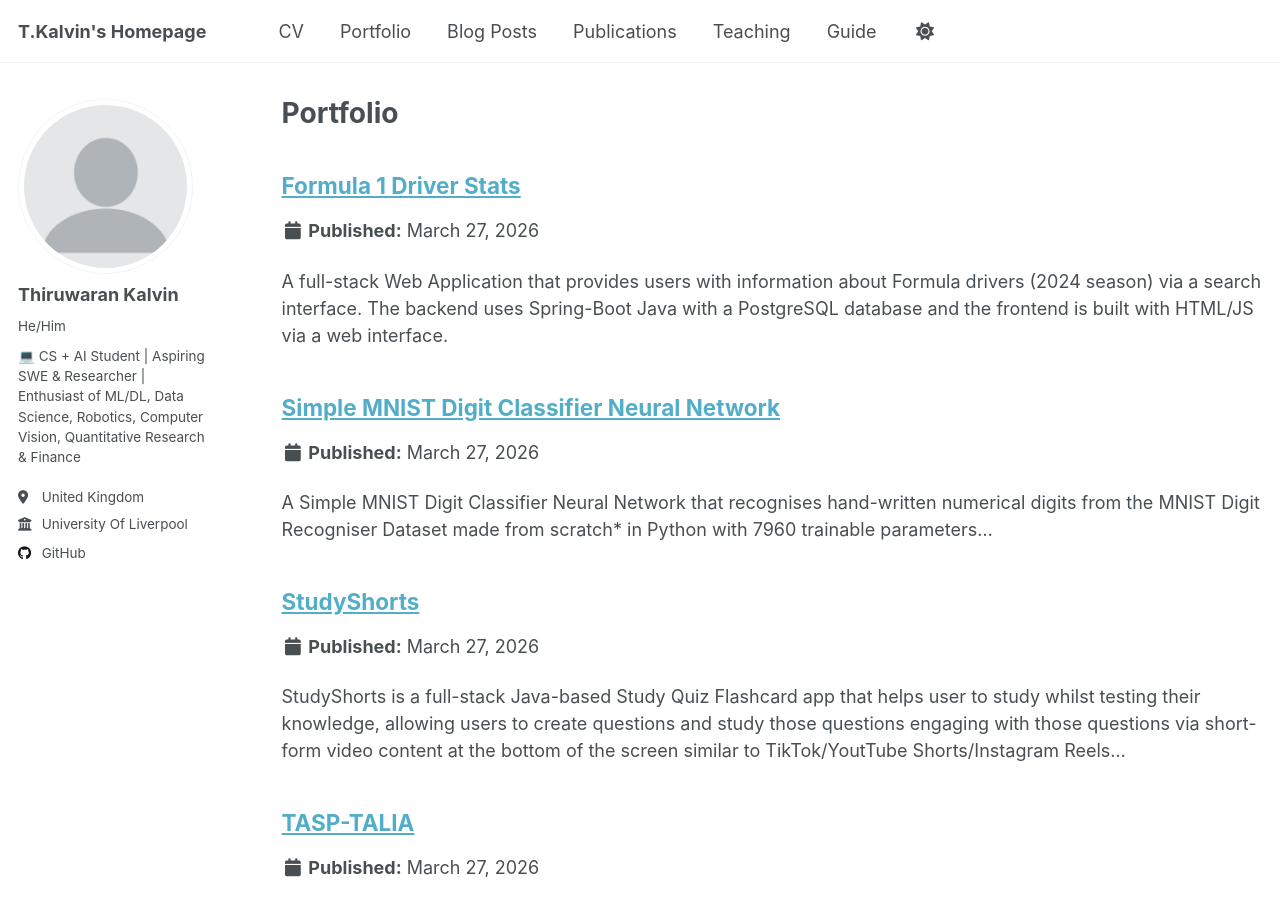
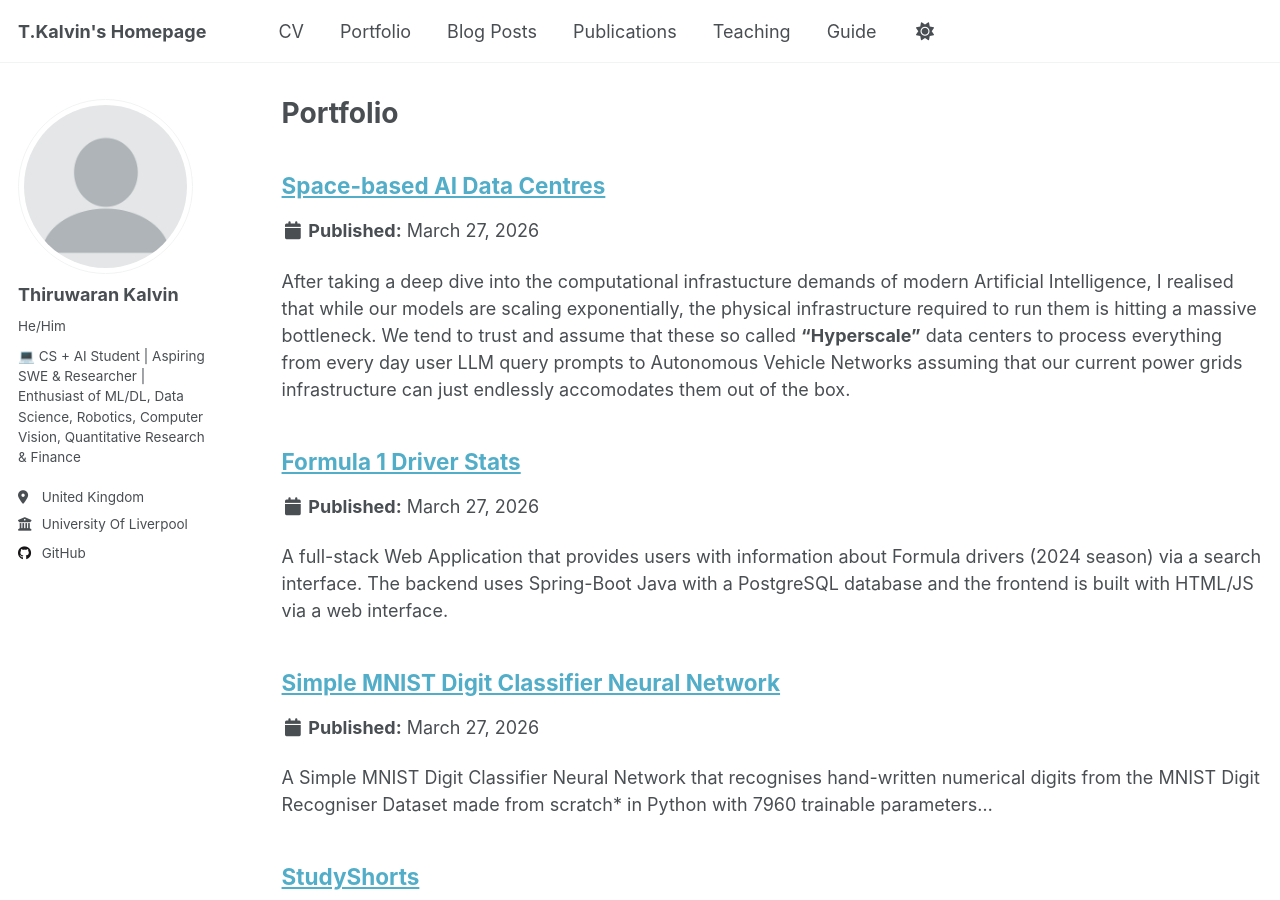
Before and after one commit to T-Kalv/T-Kalv.github.io, a Jekyll site: the page built from _pages/portfolio.html, in a window 1280 px wide and 900 px high. Built offline with Jekyll 4.4.1, drawn with Linux system fonts in a browser that asks for light colours; a script that is not in the unit is left out; some of the changed lines change nothing that is shown.

Commit message:
Uploaded SpaceDataCentres.md to blog

```diff
--- /dev/null
+++ b/_portfolio/2026-03-27-SpaceDataCentres.md
@@ -0,0 +1,81 @@
+---
+title: 'Space-based AI Data Centres'
+date: 27/03/2026
+permalink: /posts/2026/01/2026-03-27-SpaceDataCentres/
+tags:
+  - Space AI Data Centres
+  - Space Technology
+  - Data Centres
+  - GPU
+  - Energy
+  - Compute
+  - Artificial Intelligence
+---
+
+After taking a deep dive into the computational infrastucture demands of modern Artificial Intelligence, I realised that while our models are scaling exponentially, the physical infrastructure required to run them is hitting a massive bottleneck. We tend to trust and assume that these so called **"Hyperscale"** data centers to process everything from every day user LLM query prompts to Autonomous Vehicle Networks assuming that our current power grids infrastructure can just endlessly accomodates them out of the box.
+
+However, from my research into the hardware side of AI, there seems to be much more of a different truth here where running these enormous Compute Clusters here on Earth is becoming physically and economically unsustainable in the long-term especially as we continue the scale. In this post, I'll share and summarise my findings on the viability of Space-based AI Data Centres currently.
+
+## Background
+### Why Space-based AI Data Centres?
+To a Human, the current modern cloud infrastructure seems like an invisible, infinite storage compute space regardless of where we access it. However, Data Centres operate by consuming massives amount of energy/electricity and generating immense amount of thermal energy (heat) as result of the high-levels of computation. By calculating the physical footprints and energy costs of these models, we can determine mathematically that the Earth's resouces are a finite boundary. Moving these Data Centres to space creates what is classed as an **Oribital Data Centre**. The goal of these Space-based Orbital Data Centres is to locate an environment that maximises the hardwares' overall system uptime where the reliance on the Earth's power grid infrastructure and water cooling is completely eliminated. This ensures that AIs can run on an infinite*, stable energy source (the Sun).
+
+## Core Ideas
+### The Energy Equation (Solar in Space):
+The core idea of an Oribital Space-based Data Centre is to power the compute units by keeping these satellites in an orbit that is **sun-synchronous**. THis allows for a constant and stable supply of energy from the Sun. Here on Earth, Solar Panels are cheap (lower than **$1 per watt** without taking into account the cost of installation and setup).
+
+Based on recent developments, the base price of space-rated solar panels is around *$11.21 per watt**.
+
+### Power Consumption (NVIDIA HGX H100) Example:
+A single NVIDIA HGX H100 unit contains 8x H100 GPUs in a single topology. While NVIDIA's specification sheet lists the power consumptions at **5,600 watts** (5.6kW) and then we approximate the power draw-factoring in the CPU, RAM, SSDs and other necessary components and electronics which results in a total approximation of around **10,000 watts**.
+
+The hardware build price for solar power enery generation is computed as follows:
+$$
+C_{power} = P_{total} \times \text{Cost}_{solar}
+$$
+
+where:
+* $P_{total}$: the realistic power consumption (**10,000 watts**)
+* $\text{Cost}_{solar}$: the price per watt for space-rated panels (**$11.21**)
+* $C_{power}$: The resulting **$112,100** required just to build the solar array for one unit
+
+As you can see the hardware build price does seem to be high, but this is nothing in comparison to the launch cost.
+
+### Launch Cost (SpaceX Falcon 9 Rocket):
+Launch costs are an iterative mathematical problem, where every component adds additional weight and every kilogram adds thousands of dollars extra. Most space solar panel manufacturers converge at an efficiency of approximately **30 watts per kilogram**. Then we need to take into account the weight of the NVIDIA HGX H100 unit which weighs around **24 kg** plus the necessary chassis, cold shields, and other space-specific hardware which results in a total mass of approximately  **100 kg**.
+
+The total payload weight required to sustain the compute module is computed as:
+
+$$
+W_{total} = \left(\frac{P_{total}}{E_{solar}}\right) + W_{hardware}
+$$
+
+where:
+* $E_{solar}$: the energy-to-weight ratio of the panels (**30 W/kg**)
+* $W_{hardware}$: the weight of the compute unit and protective chassis (**124 kg**)
+* $W_{total}$: the total projected payload weight.
+
+Calculating this out, the solar panels alone weigh **333 kg** and when add it to  the **124 kg** compute hardware it results in a massive payload
+
+### Cooling in Space vs on Earth:
+Here on Earth, Data Centres rely on biliions of litres of water and ariflow in order to transfer the heat away from the Servers. However, in Space, a vacuum has no air or water meaning Space-based AI Data Centres must learn to defend against overheating by relying on **Thermal Radiation**. For example, dissipating the heat generated by a 10,000 watt HGX unit requires a radiator roughly the suquare rootage of a medium to large home, which results in even more restrictive mass to the payload.
+
+## Findings & Results
+If we were launching a HGX H100 unit into orbit using SpaceX's Falcon 9 (which costs **$2,750 per kilogram**), a clear progression in total costs was observed:
+* **Solar Panel Launch Cost** = 333 kg * $2,750 results in a cost of exactly **$915,750**
+* **Compute Module Launch Cost** = 124 kg * $2,750 results in a cost of exactly **$341,000**
+* **Total Orbital Deployment** = Total launch cost of approximately **$1.3 million** per module.
+
+## My Takeaways:
+After researching the viability of Space-based AI Data Centres, it highlighted a fundamental concern in the furutre of AI Data Centres:
+* **Earthly Constraints $\neq$ Infinite Scaling** - We cannot keep building larger models without severely impacting our local power grids and water supplies.
+* **The Power of Launch Economics** - The current hardware and solar technology is viable. Driving down the $2,750/kg launch cost by a factor of 10 is essential to making orbital data centers a reality.
+* **Infrastructure is an Arms Race** - As AI models get smarter and even larger, the facilities housing them must evolve beyond simple Eath-based warehouses. We cannot trust our current power grids blindly without considering space-based solutions as an alternative.
+
+## Further Reading & References
+- **Earth Solar Costs:** [How the cost of solar panels has fallen (Stacker)](https://stacker.com/stories/environment/how-cost-solar-panels-has-fallen)
+- **Space-Rated Solar Breakthroughs:** [Starpath slashes space solar costs by 90% (TechBuzz)](https://www.techbuzz.ai/articles/starpath-slashes-space-solar-costs-90-with-mass-production-push)
+- **NVIDIA HGX H100 Specification** [NVIDIA H100 GPU Datasheet](https://resources.nvidia.com/en-us-hopper-architecture/nvidia-tensor-core-gpu-datasheet)
+- **Spacecraft Power Systems:** [NASA Small Spacecraft Technology - Power Subsystems](https://www.nasa.gov/smallsat-institute/sst-soa/power-subsystems/#3.3)
+- **Launch Economics:** [Cost of Space Launches to Low Earth Orbit (Our World in Data)](https://ourworldindata.org/grapher/cost-space-launches-low-earth-orbit)
+- **Video Breakdown & Math Basis:** [Space Data Center Explained (YouTube)](https://www.youtube.com/watch?v=mHKGP5TAxyQ)
```
Also changed, not shown: _pages/about.md (+0 -1 lines).
